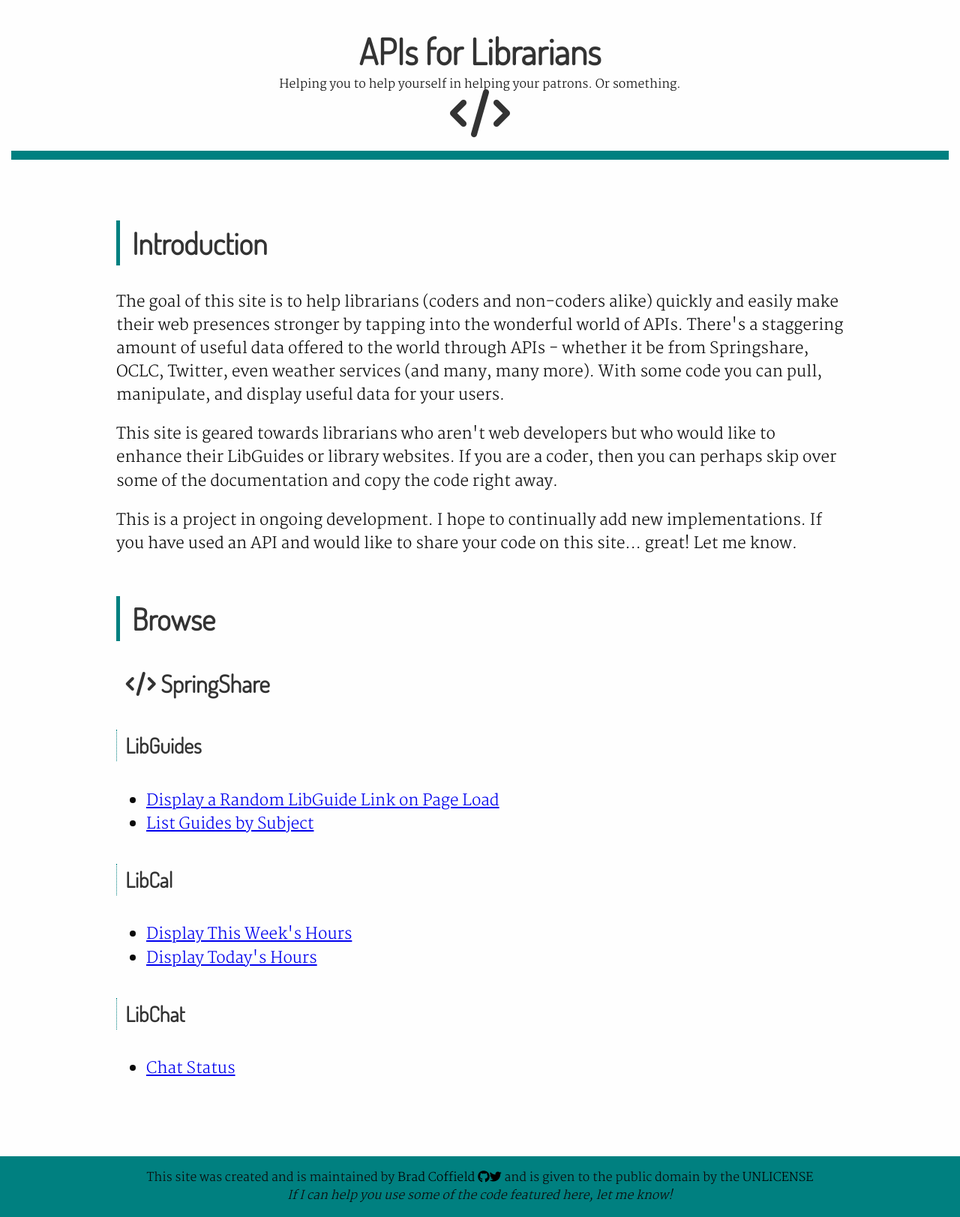
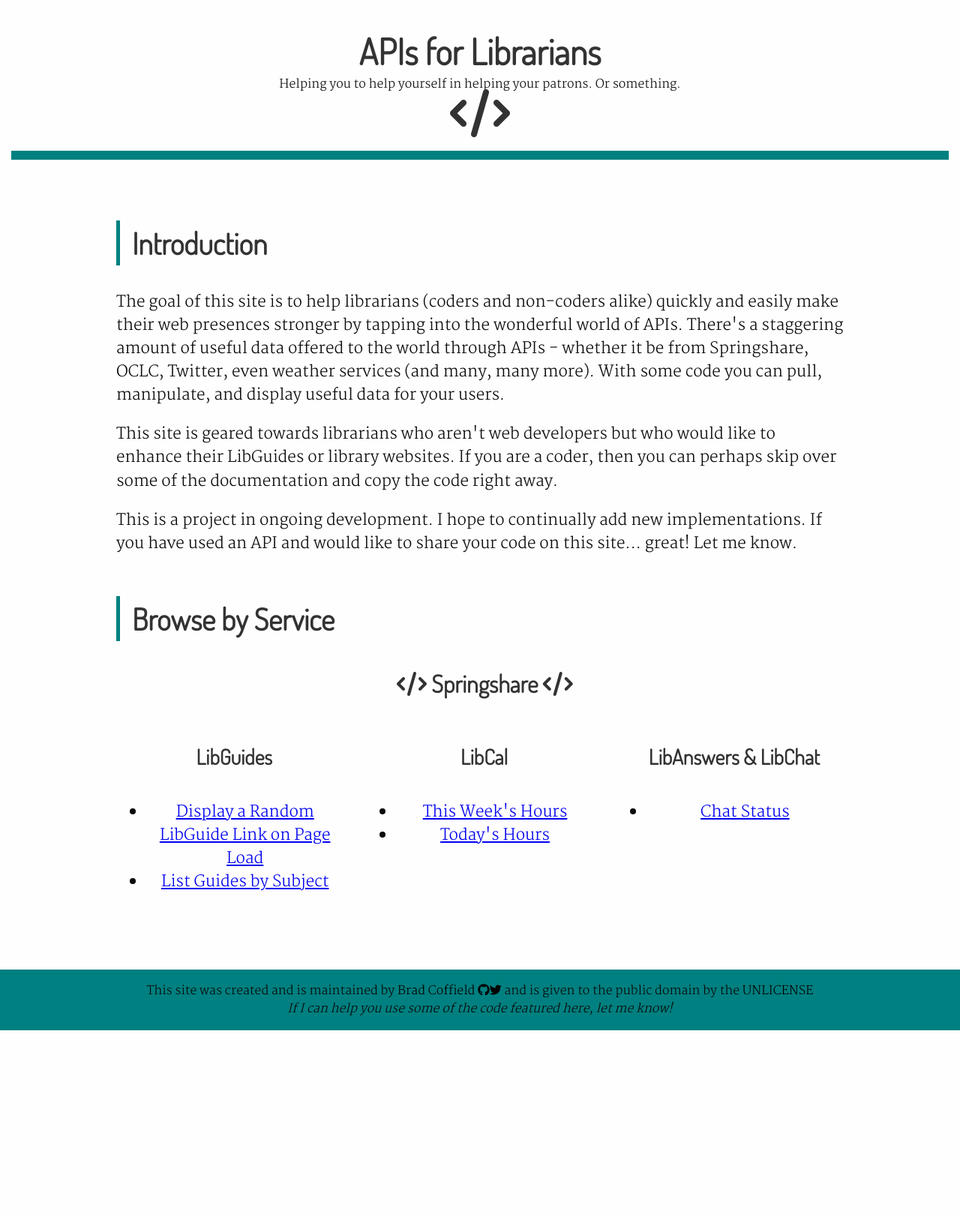
Before and after one commit to BradCoffield/APIs-for-librarians, a Jekyll site: the page built from index.html, in a window 1280 px wide. Shown: the whole page at 75% size. Built offline with Jekyll 4.4.1, drawn with Linux system fonts in a browser that asks for light colours; nearby versions of some CDN libraries; after the commit the page ends 1374 px from its top, so only the background shows below that.

Commit message:
styles and naming

```diff
--- a/_libcal/display-this-weeks-hours.md
+++ b/_libcal/this-weeks-hours.md
@@ -1,6 +1,6 @@
 ---
 layout: implementations
-title: "Display This Week's Hours"
+title: "This Week's Hours"
 ---
 ## Description
 
--- a/_libcal/display-todays-hours.md
+++ b/_libcal/todays-hours.md
@@ -1,6 +1,6 @@
 ---
 layout: implementations
-title: "Display Today's Hours"
+title: "Today's Hours"
 ---
 ## Description
 
--- a/css/main.css
+++ b/css/main.css
@@ -1,3 +1,12 @@
+.implementation{
+    text-align: center;
+}
+
+h3 {
+    margin:15px 0 !important;
+    text-align: center !important;
+}
+
 .highlight pre {
     background-color: lemonchiffon;
     border: 1px dotted teal;
@@ -45,7 +54,7 @@
 
 h2 {font-size: 2.5em;border-left: 5px solid teal;padding-left: .4em;}
 h3 {font-size: 2.0em;border-left: 3px solid teal;padding-left: .4em;}
-h4 {font-size: 1.75em;border-left: 1px dotted teal;padding-left: .4em;}
+h4 {font-size: 1.75em;/*border-left: 1px dotted teal;*/padding-left: .4em;}
 
 
 p {font-size: 1.3em;}
--- a/index.html
+++ b/index.html
@@ -15,9 +15,12 @@
     </div>
 
     <div class="medium-12 columns" id="homepage-implementations-column">
-        <h2>Browse</h2>
-        <h3><i class="fa fa-code" aria-hidden="true"></i> SpringShare</h3>
-        <h4>LibGuides</h3>
+        <h2>Browse by Service</h2>
+        <h3><i class="fa fa-code" aria-hidden="true"></i> Springshare <i class="fa fa-code" aria-hidden="true"></i></h3>
+
+        <div class="row">
+            <div class="medium-6 large-4 columns implementation">
+                <h4>LibGuides</h4>
                 <p>
 
 
@@ -33,6 +36,8 @@
 
                     </ul>
                 </p>
+            </div>
+            <div class="medium-6 large-4 columns implementation">
                 <h4>LibCal</h4>
                 <p>
                     <ul>
@@ -45,8 +50,10 @@
                     </ul>
 
                 </p>
+    </div>
 
-          <h4>LibChat</h4>
+             <div class="medium-6 large-4 columns implementation">
+                <h4>LibAnswers &amp; LibChat</h4>
                 <p>
                     <ul>
                         {% for libchat in site.libanswers %}
@@ -59,4 +66,16 @@
 
                 </p>
             </div>
+
           </div>
+
+        </div>
+
+
+
+
+
+
+
+    </div>
+</div>
```
Also changed, not shown: 2 other files. Lines whose indentation alone changed are shown as unchanged.
